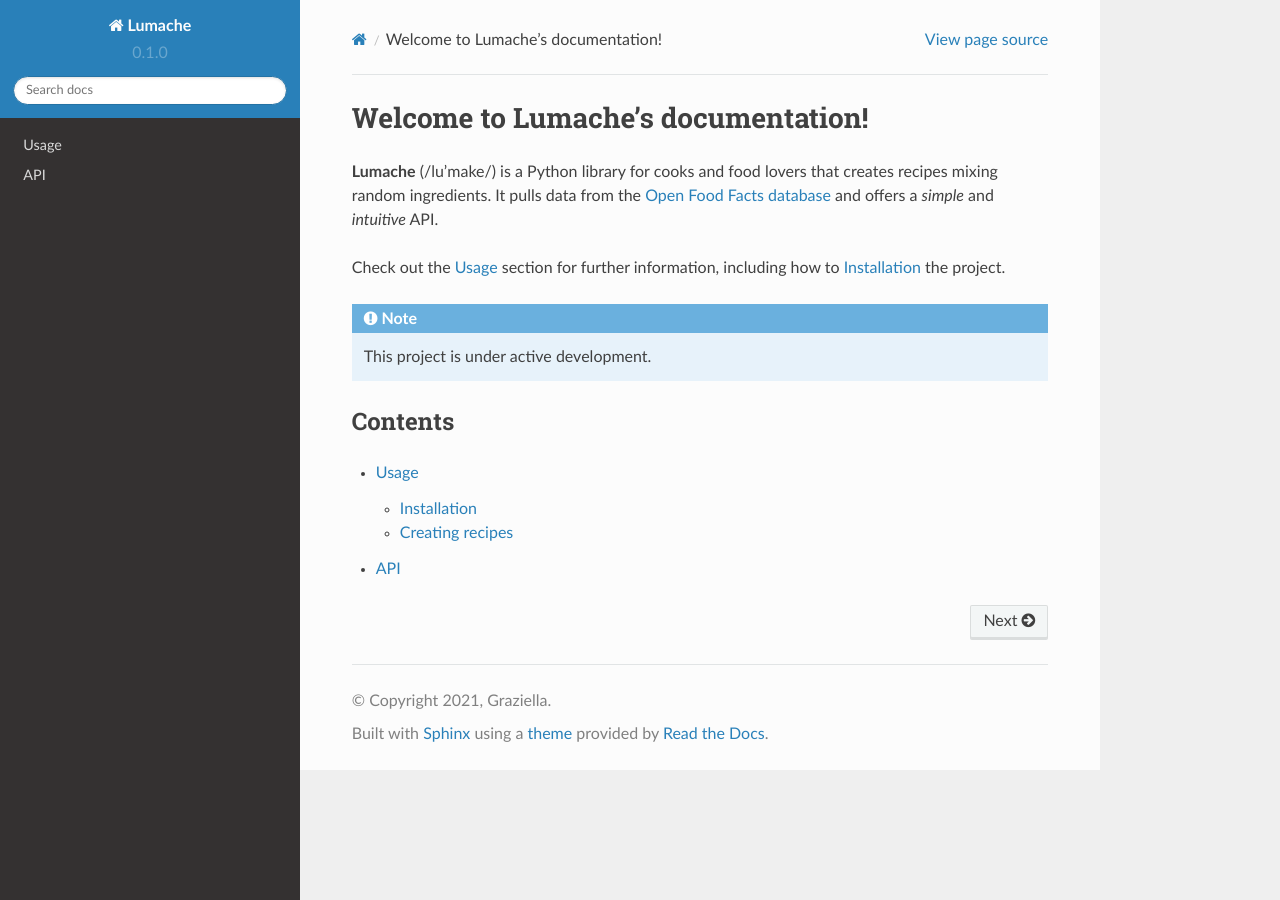
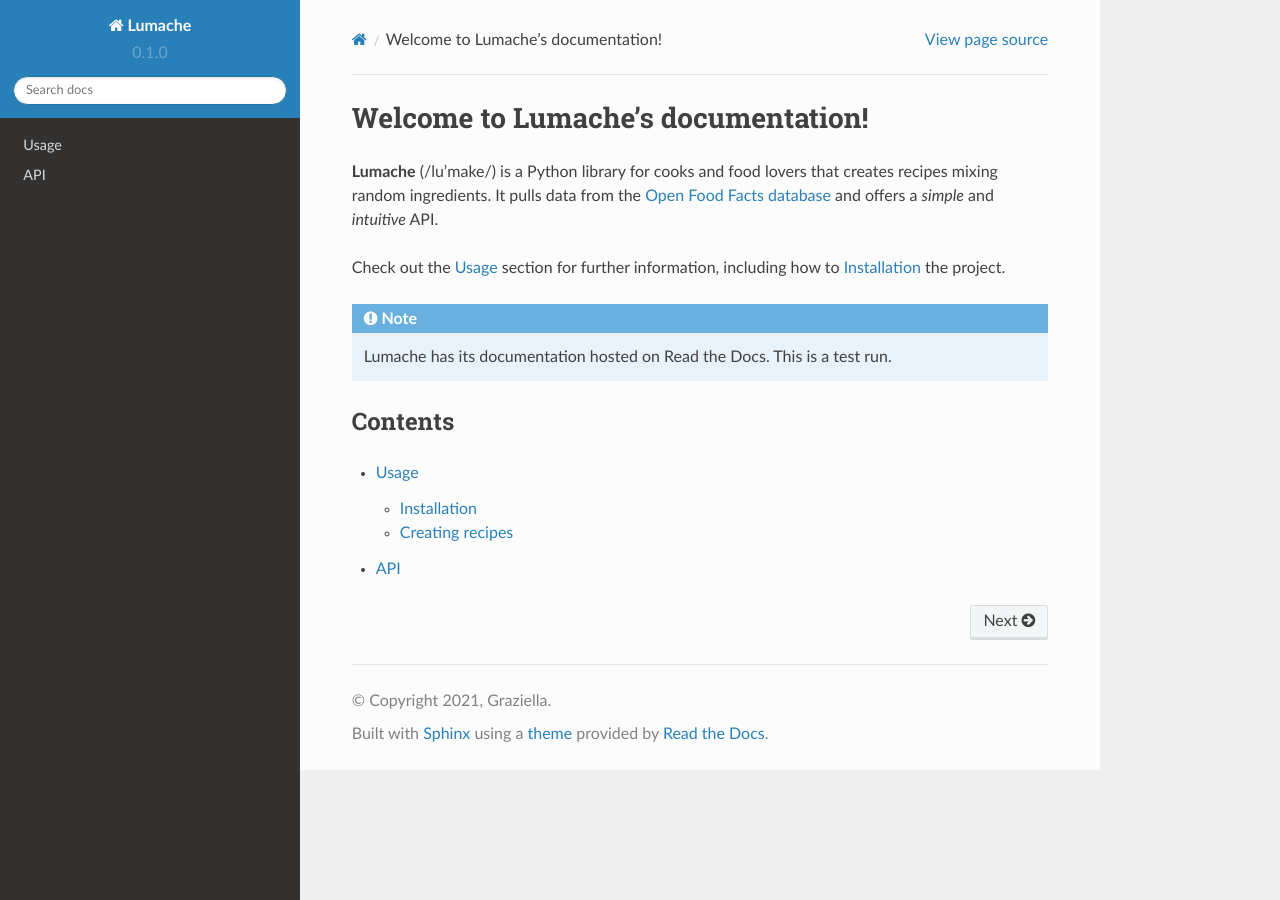
Before and after one commit to allandao/read-the-docs-tutorial, a Sphinx documentation site: the page built from docs/source/index.rst, in a window 1280 px wide. Built offline with Sphinx 7.4.7 and the Read the Docs theme 2.0.0, drawn with Linux system fonts in a browser that asks for light colours.

Commit message:
Update index.rst

```diff
--- a/docs/source/index.rst
+++ b/docs/source/index.rst
@@ -11,7 +11,7 @@ how to :ref:`installation` the project.
 
 .. note::
 
-   This project is under active development.
+   Lumache has its documentation hosted on Read the Docs. This is a test run.
 
 Contents
 --------
```
